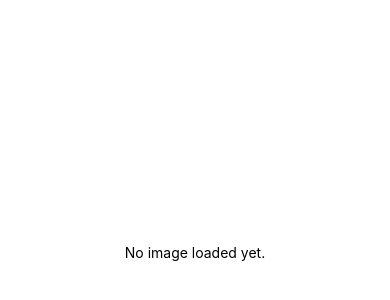
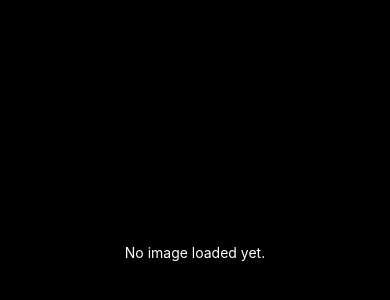
Before and after one commit to kuman514/ReactNativePhotoGallery, a React Native app: screen / in a window 390 px wide. Shown: the part 170-470 px from the top of the page. Built offline with nearby package versions, Linux system fonts and the light colour scheme.

Commit message:
improvement(viewer): make empty background dark

```diff
--- a/App.tsx
+++ b/App.tsx
@@ -18,7 +18,7 @@ import { StyleSheet, View } from 'react-native';
 const styles = StyleSheet.create({
   container: {
     flex: 1,
-    backgroundColor: '#fff',
+    backgroundColor: '#000000',
     alignItems: 'center',
     justifyContent: 'center',
   },
--- a/components/atoms/ImageContainer/index.tsx
+++ b/components/atoms/ImageContainer/index.tsx
@@ -1,4 +1,10 @@
-import { Image, Text } from 'react-native';
+import { Image, Text, StyleSheet } from 'react-native';
+
+const styles = StyleSheet.create({
+  emptyText: {
+    color: '#ffffff',
+  },
+});
 
 interface Props {
   zoom: number;
@@ -18,6 +24,6 @@ export default function ImageContainer({ imageURI, zoom, rotate }: Props) {
       }}
     />
   ) : (
-    <Text>No image loaded yet.</Text>
+    <Text style={styles.emptyText}>No image loaded yet.</Text>
   );
 }
```
